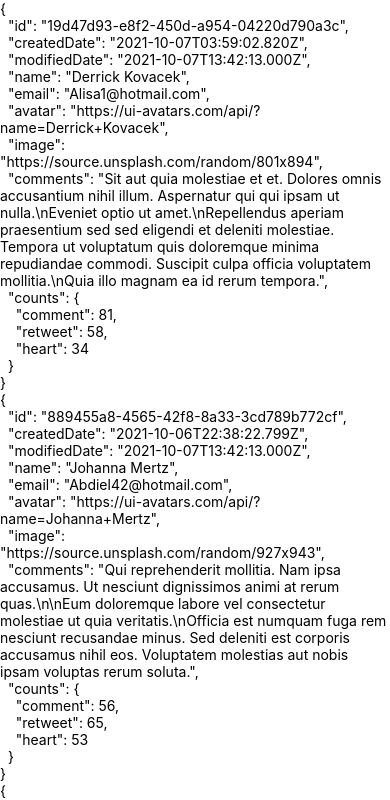
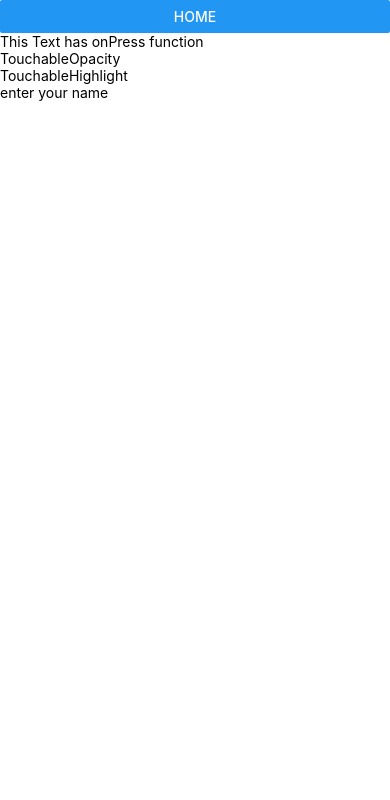
Before and after one commit to heojungeun/rnisrn, a React Native app in the folder ch02/ch02_2/: screen / in a window 390 px wide. Shown: the top 800 px of the page. Built offline with nearby package versions, Linux system fonts and the light colour scheme.

Commit message:
study event property

```diff
--- a/ch02/ch02_2/App.tsx
+++ b/ch02/ch02_2/App.tsx
@@ -1,16 +1,27 @@
 import React from 'react'
-import {SafeAreaView, ScrollView} from 'react-native'
-import Person from './src/screens/Person'
-import * as D from './src/data'
+import {SafeAreaView, Alert, Button} from 'react-native'
+import {TouchableOpacity, TouchableHighlight, Text} from 'react-native'
+import { TextInput } from 'react-native'
+const onPress = () => Alert.alert('home pressed.', 'message')
 
-const people = D.makeArray(100).map(D.createRandomPerson)
 export default function App() {
-  const children = people.map((person) => (
-    <Person key={person.id} person={person} />
-  ))
   return (
     <SafeAreaView>
-      <ScrollView>{children}</ScrollView>
+      <Button title='Home' onPress={onPress} />
+      <Text onPress={onPress}>This Text has onPress function</Text>
+      <TouchableOpacity onPress={onPress}>
+        <Text>TouchableOpacity</Text>
+      </TouchableOpacity>
+      <TouchableHighlight onPress={onPress}>
+        <Text>TouchableHighlight</Text>
+      </TouchableHighlight>
+      <TextInput
+        placeholder="enter your name"
+        onChangeText={(text: string) => console.log(text)}
+        onFocus={() => console.log('onFocus')}
+        onBlur={() => console.log('onBlur')}
+        onEndEditing={() => console.log('onEndEditing')}
+      />
     </SafeAreaView>
   )
 }
--- a/ch02/ch02_2/src/data/IPerson.ts
+++ /dev/null
@@ -1,16 +0,0 @@
-type IPerson = {
-  id: string;
-  createdDate: Date;
-  modifiedDate: Date;
-  name: string;
-  email: string;
-  avatar: string;
-  image: string;
-  comments: string;
-  counts: {
-    comment: number;
-    retweet: number;
-    heart: number;
-  };
-};
-export type {IPerson};
--- a/ch02/ch02_2/src/data/createRandomPerson.ts
+++ /dev/null
@@ -1,22 +0,0 @@
-import type {IPerson} from './IPerson';
-import * as F from './faker';
-import * as U from './util';
-
-export const createRandomPerson = (): IPerson => {
-  const name = F.randomName();
-  return {
-    id: F.randomId(),
-    createdDate: F.randomDate(),
-    modifiedDate: new Date(),
-    name,
-    email: F.randomEmail(),
-    avatar: F.randomAvatarUrl(name),
-    image: F.randomImage(),
-    comments: F.randomParagraphs(4),
-    counts: {
-      comment: U.random(10, 100),
-      retweet: U.random(10, 100),
-      heart: U.random(10, 100),
-    },
-  };
-};
--- a/ch02/ch02_2/src/data/faker.ts
+++ /dev/null
@@ -1,12 +0,0 @@
-import faker from 'faker';
-import * as U from './util';
-export const randomId = (): string => faker.datatype.uuid();
-export const randomName = (): string => faker.name.findName();
-export const randomEmail = (): string => faker.internet.email();
-export const randomAvatarUrl = (name?: string): string =>
-  U.avatarUriByName(name ?? randomName()); // ?? 연산자 앞의 변숫값이 nul, undefined라면 연산자 뒤의 값을 사용하라
-export const randomDate = (): Date => faker.date.recent();
-export const randomParagraphs = (count: number = 2): string =>
-  U.makeArray(count).map(faker.lorem.paragraph).join('\n');
-export const randomImage = (): string =>
-  U.unsplashUrl(U.random(800, 1000), U.random(800, 1000));
--- a/ch02/ch02_2/src/data/index.ts
+++ /dev/null
@@ -1,4 +0,0 @@
-export * from './util';
-export * from './faker';
-export * from './IPerson';
-export * from './createRandomPerson';
--- a/ch02/ch02_2/src/data/util.ts
+++ /dev/null
@@ -1,7 +0,0 @@
-export const makeArray = (length: number) => new Array(length).fill(null);
-export const random = (min: number, max: number): number =>
-  Math.round(Math.random() * (max - min)) + min;
-export const unsplashUrl = (width: number, height: number): string =>
-  `https://source.unsplash.com/random/${width}x${height}`;
-export const avatarUriByName = (name: string) =>
-  `https://ui-avatars.com/api/?name=${name.split(' ').join('+')}`;
--- a/ch02/ch02_2/src/screens/Person.tsx
+++ /dev/null
@@ -1,13 +0,0 @@
-import React from 'react'
-import type {FC} from 'react'
-import {Text} from 'react-native'
-import * as D from '../data'
-
-export type PersonProps = {
-  person: D.IPerson
-}
-
-const Person: FC<PersonProps> = ({person}) => {
-  return <Text>{JSON.stringify(person, null, 2)}</Text>
-}
-export default Person
```
Also changed, not shown: ch02/ch02_2/src/screens/ArrowComponent.tsx (deleted, +0 -9 lines), ch02/ch02_2/src/screens/ClassComponent.tsx (deleted, +0 -10 lines).
